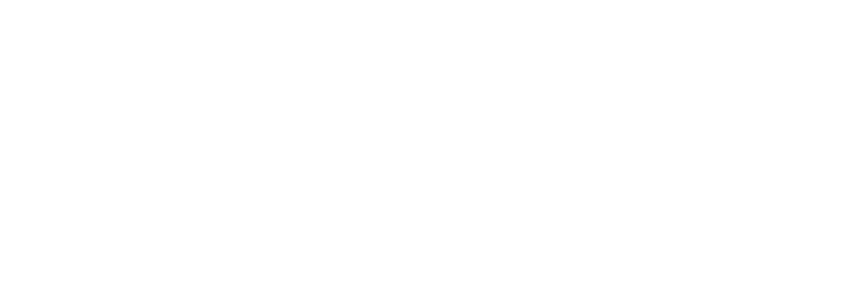
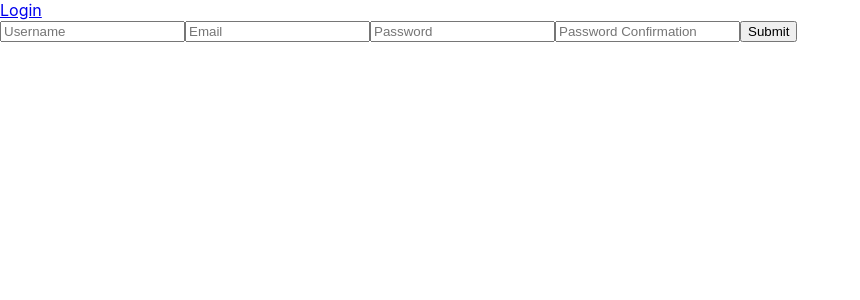
Before and after one commit to chamer79/The-Foodie-s-Find, a React (Create React App) app in the folder client/: page /signup in a window 1280 px wide. Shown: the top 300 px of the page, without its empty margins (0-860 px from the left). Built offline with nearby package versions, Linux system fonts and the light colour scheme.

Commit message:
created signup.jsx, app.js, layout.jsx code

```diff
--- a/client/src/App.js
+++ b/client/src/App.js
@@ -1,9 +1,58 @@
+import Layout from "./layouts/Layout.jsx";
+import Login from "./screens/Login/Login.jsx";
+import SignUp from "./screens/SignUp/SignUp.jsx";
+import { Switch, Route, useHistory } from "react-router-dom";
+import { useState, useEffect } from "react";
+import {
+  loginUser,
+  signUpUser,
+  verifyUser,
+  removeToken,
+} from "./services/auth"
 
 
 function App() {
+  const [currentUser, setCurrentUser] = useState(null);
+  const history = useHistory();
+
+  useEffect(() => {
+    const handleVerify = async () => {
+      const userData = await verifyUser();
+      setCurrentUser(userData);
+    }
+    handleVerify();
+  }, [])
+
+  const handleLogin = async (formData) => {
+    const userData = await loginUser(formData);
+    setCurrentUser(userData);
+    history.push("/")
+  };
+
+  const handleSignUp = async (formData) => {
+    const userData = await signUpUser(formData);
+    setCurrentUser(userData);
+    history.push("/")
+  };
+
+  const handleLogout = () => {
+    setCurrentUser(null);
+    localStorage.removeItem("authToken");
+    removeToken();
+  }
+
   return (
     <div>
-
+      <Layout currentUser={currentUser} handleLogout={handleLogout}>
+        <Switch>
+          <Route path="/login">
+            <Login handleLogin={handleLogin} />
+          </Route>
+          <Route path="/signup">
+            <SignUp handleSignUp={handleSignUp} />
+          </Route>
+        </Switch>
+      </Layout>
     </div>
   );
 }
--- a/client/src/layouts/Layout.jsx
+++ b/client/src/layouts/Layout.jsx
@@ -0,0 +1,26 @@
+import { Link } from "react-router-dom";
+
+export default function Layout(props) {
+  const { currentUser, handleLogout, children } = props;
+  return (
+    <div>
+      <header>
+        {currentUser ? (
+          <>
+            <p>{currentUser.username}</p>
+            <button className="logout" onClick={handleLogout}>Logout</button>
+          </>
+        ) : (
+            <Link to="/login">Login</Link>
+        )}
+        {
+          currentUser &&
+          <>
+            <Link to="/post-recipe">New Post</Link>
+          </>
+        }
+      </header>
+      {children}
+    </div>
+  )
+}
--- a/client/src/screens/Login/Login.jsx
+++ b/client/src/screens/Login/Login.jsx
@@ -1,5 +1,4 @@
 import { useState } from "react";
-import { Link } from "react-router-dom";
 
 export default function Login(props) {
   const [formData, setFormData] = useState({
@@ -21,23 +20,21 @@ export default function Login(props) {
       e.preventDefault()
       handleLogin(formData)
     }}>
-      <h3>Login</h3>
-      <input
+      <input className="login-user"
         type="text"
         name="username"
         value={username}
         placeholder="Username"
         onChange={handleChange}
       />
-      <input
+      <input className="login-password"
         type="password"
         name="password"
         value={password}
         placeholder="Email"
         onChange={handleChange}
       />
-      <Link>Sign Up</Link>
-      <button>Submit</button>
+      <button className="login-submit">Submit</button>
     </form>
   )
 }
--- a/client/src/screens/SignUp/SignUp.jsx
+++ b/client/src/screens/SignUp/SignUp.jsx
@@ -0,0 +1,57 @@
+import {useState} from 'react'
+
+export default function SignUp(props) {
+  const [formData, setFormData] = useState({
+    username: "",
+    email: "",
+    password: "",
+    passwordConfirmation: "",
+  });
+  const { username, email, password } = formData;
+  const { handleSignUp } = props;
+
+  const handleChange = (e) => {
+    const { name, value } = e.target;
+    setFormData((prevState) => ({
+      ...prevState,
+      [name]: value,
+    }));
+  };
+
+  return (
+    <form className="signup-form" onSubmit={(e) => {
+      e.preventDefault()
+      handleSignUp(formData)
+    }}>
+      <input
+        type="text"
+        name="username"
+        value={username}
+        placeholder="Username"
+        onChange={handleChange}
+      />
+      <input
+        type="text"
+        name="email"
+        value={email}
+        placeholder="Email"
+        onChange={handleChange}
+      />
+      <input
+        type="password"
+        name="password"
+        value={password}
+        placeholder="Password"
+        onChange={handleChange}
+      />
+      <input
+        type="password"
+        name="passwordConfirmation"
+        value={password}
+        placeholder="Password Confirmation"
+        onChange={handleChange}
+      />
+      <button className="login-submit">Submit</button>
+    </form>
+  )
+}
--- a/client/src/services/auth.js
+++ b/client/src/services/auth.js
@@ -7,7 +7,7 @@ export const loginUser = async (loginData) => {
   return resp.data.user
 }
 
-export const registerUser = async (registerData) => {
+export const signUpUser = async (registerData) => {
   const resp = await api.post("/users/", { user: registerData });
   localStorage.setItem("authToken", resp.data.token);
   api.defaults.headers.common.authorization = `Bearer ${resp.data.token}`;
```
Also changed, not shown: client/src/screens/PostRecipe/PostRecipe.jsx (+9 -0 lines).
